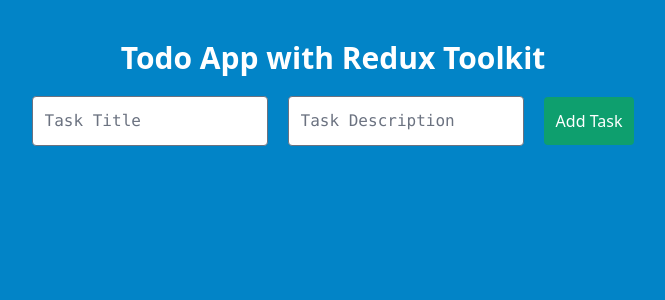
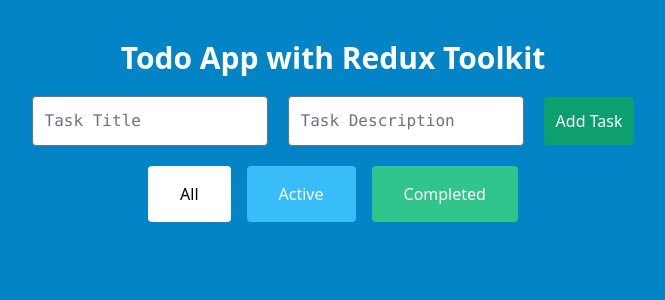
Before and after one commit to canucotdaved/TodoAppV2ReduxToolKit, a React (Create React App) app: page / in a window 1280 px wide. Shown: the top 300 px of the page, without its empty margins (307-972 px from the left). Built offline with nearby package versions, Linux system fonts and the light colour scheme.

Commit message:
added sort buttons

```diff
--- a/src/Todo/Card/index.tsx
+++ b/src/Todo/Card/index.tsx
@@ -1,7 +1,6 @@
 import React, { useRef, useState } from "react";
 import { IPropTypes } from "./types";
 import { motion } from "framer-motion";
-import { Card as Cards, Dropdown } from "flowbite-react";
 import { useDispatch } from "react-redux";
 import { AppDispatch } from "../../redux/store";
 import { updateTodo } from "../../redux/reducer";
--- a/src/Todo/Display/index.tsx
+++ b/src/Todo/Display/index.tsx
@@ -5,10 +5,11 @@ import { AppDispatch, RootState } from "../../redux/store";
 import { AnimatePresence } from "framer-motion";
 import moment from "moment";
 import { removeTodo, CompleteTodo } from "../../redux/reducer";
+import Button from "../../components/buttons";
 const Display = () => {
   const dispatch = useDispatch<AppDispatch>();
-
   const todoList = useSelector((state: RootState) => state.todo);
+  const [sort, setSort] = useState("");
 
   const completeHandler = (id: string, completed: boolean) => {
     dispatch(CompleteTodo({ id, completed }));
@@ -18,10 +19,32 @@ const Display = () => {
     dispatch(removeTodo({ id }));
   };
 
+  const sortAll = () => {
+    setSort("All");
+  };
+  const sortActive = () => {
+    setSort("Active");
+  };
+  const sortComplete = () => {
+    setSort("Completed");
+  };
+
   return (
+    <>
+      <div className="flex justify-center mt-5">
+        <Button className="bg-white" click={sortAll}>
+          All
+        </Button>
+        <Button className="bg-sky-400 mx-4 text-white" click={sortActive}>
+          Active
+        </Button>
+        <Button className="bg-green-400 text-white" click={sortComplete}>
+          Completed
+        </Button>
+      </div>
       <AnimatePresence>
-      {todoList.length > 0 &&
-        todoList.map((item: any) => (
+        {todoList.length > 0 && sort === "All"
+          ? todoList.map((item: any) => (
               <Card
                 key={item.id}
                 id={item.id}
@@ -29,11 +52,47 @@ const Display = () => {
                 description={item.description}
                 complete={() => completeHandler(item.id, !item.completed)}
                 Delete={() => removerHandler(item.id)}
-            date={moment(item.date).fromNow()}
+                date={moment(item.date).startOf("hour").fromNow()}
                 completed={item.completed}
               />
-        ))}
+            ))
+          : null}
+        {todoList.length > 0 && sort === "Active"
+          ? todoList.map(
+              (item: any) =>
+                !item.completed && (
+                  <Card
+                    key={item.id}
+                    id={item.id}
+                    title={item.title}
+                    description={item.description}
+                    complete={() => completeHandler(item.id, !item.completed)}
+                    Delete={() => removerHandler(item.id)}
+                    date={moment(item.date).startOf("hour").fromNow()}
+                    completed={item.completed}
+                  />
+                )
+            )
+          : null}
+        {todoList.length > 0 && sort === "Completed"
+          ? todoList.map(
+              (item: any) =>
+                item.completed && (
+                  <Card
+                    key={item.id}
+                    id={item.id}
+                    title={item.title}
+                    description={item.description}
+                    complete={() => completeHandler(item.id, !item.completed)}
+                    Delete={() => removerHandler(item.id)}
+                    date={moment(item.date).startOf("hour").fromNow()}
+                    completed={item.completed}
+                  />
+                )
+            )
+          : null}
       </AnimatePresence>
+    </>
   );
 };
 
--- a/src/Todo/index.tsx
+++ b/src/Todo/index.tsx
@@ -1,5 +1,5 @@
 import React, { ReactNode } from "react";
-import { motion, AnimatePresence } from "framer-motion";
+import { motion } from "framer-motion";
 
 interface IPropType {
   children: ReactNode;
@@ -25,7 +25,6 @@ const variant = {
 
 const Todo: React.FC<IPropType> = ({ children }) => {
   return (
-    <AnimatePresence>
     <div className="max-w-full h-screen bg-sky-600">
       <motion.div
         initial="hidden"
@@ -39,7 +38,6 @@ const Todo: React.FC<IPropType> = ({ children }) => {
         <div className="flex flex-col">{children}</div>
       </motion.div>
     </div>
-    </AnimatePresence>
   );
 };
 
--- /dev/null
+++ b/src/components/buttons/index.tsx
@@ -0,0 +1,12 @@
+import React from "react";
+import { IButtonTypes } from "./types";
+
+const Button: React.FC<IButtonTypes> = ({ className, click, children }) => {
+  return (
+    <button className={`${className} px-8 py-4 rounded`} onClick={click}>
+      {children}
+    </button>
+  );
+};
+
+export default Button;
--- /dev/null
+++ b/src/components/buttons/types.ts
@@ -0,0 +1,7 @@
+import React from "react";
+
+export interface IButtonTypes {
+  className: String;
+  click: () => void;
+  children: React.ReactNode;
+}
```
Lines whose indentation alone changed are shown as unchanged.
